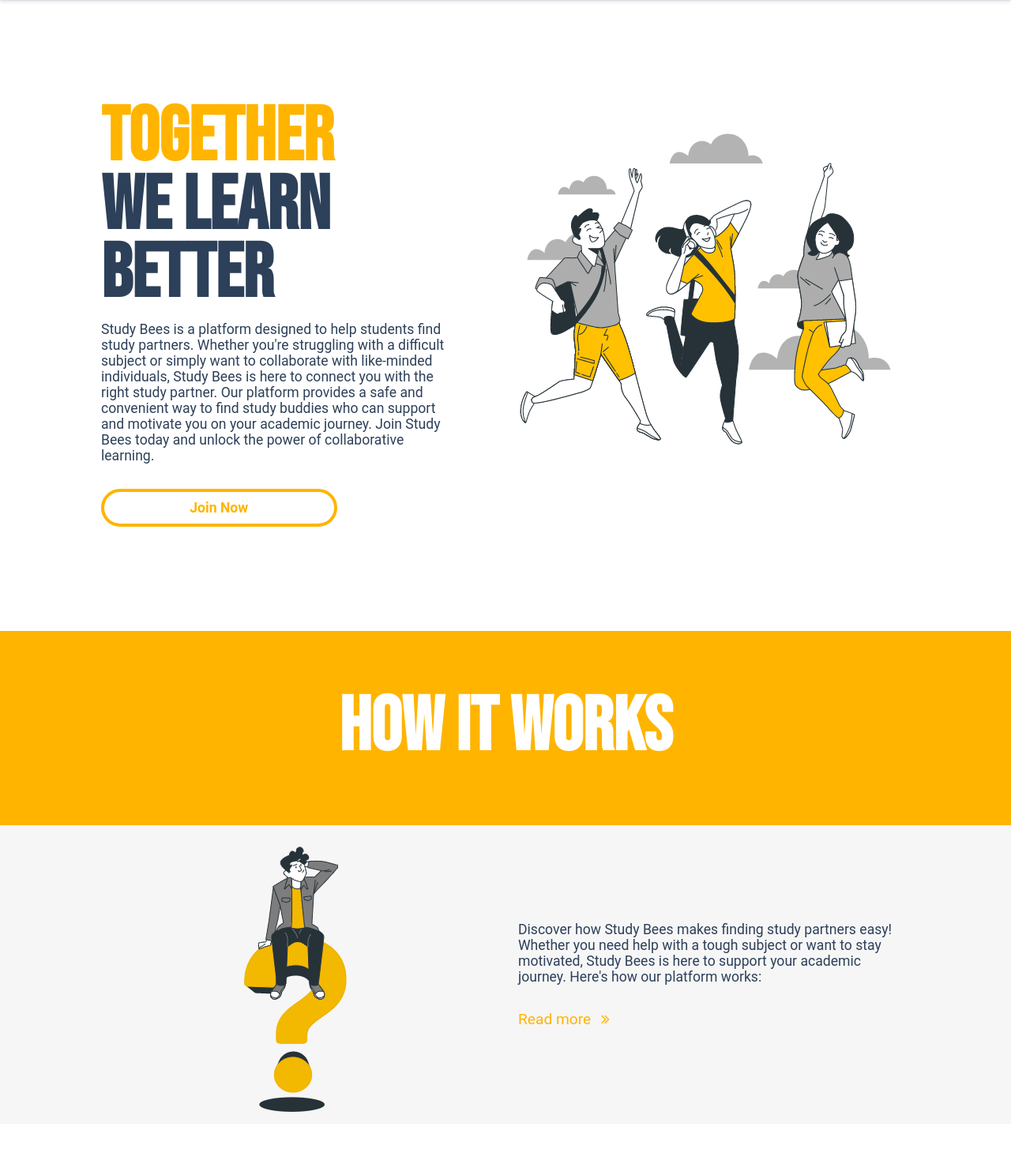
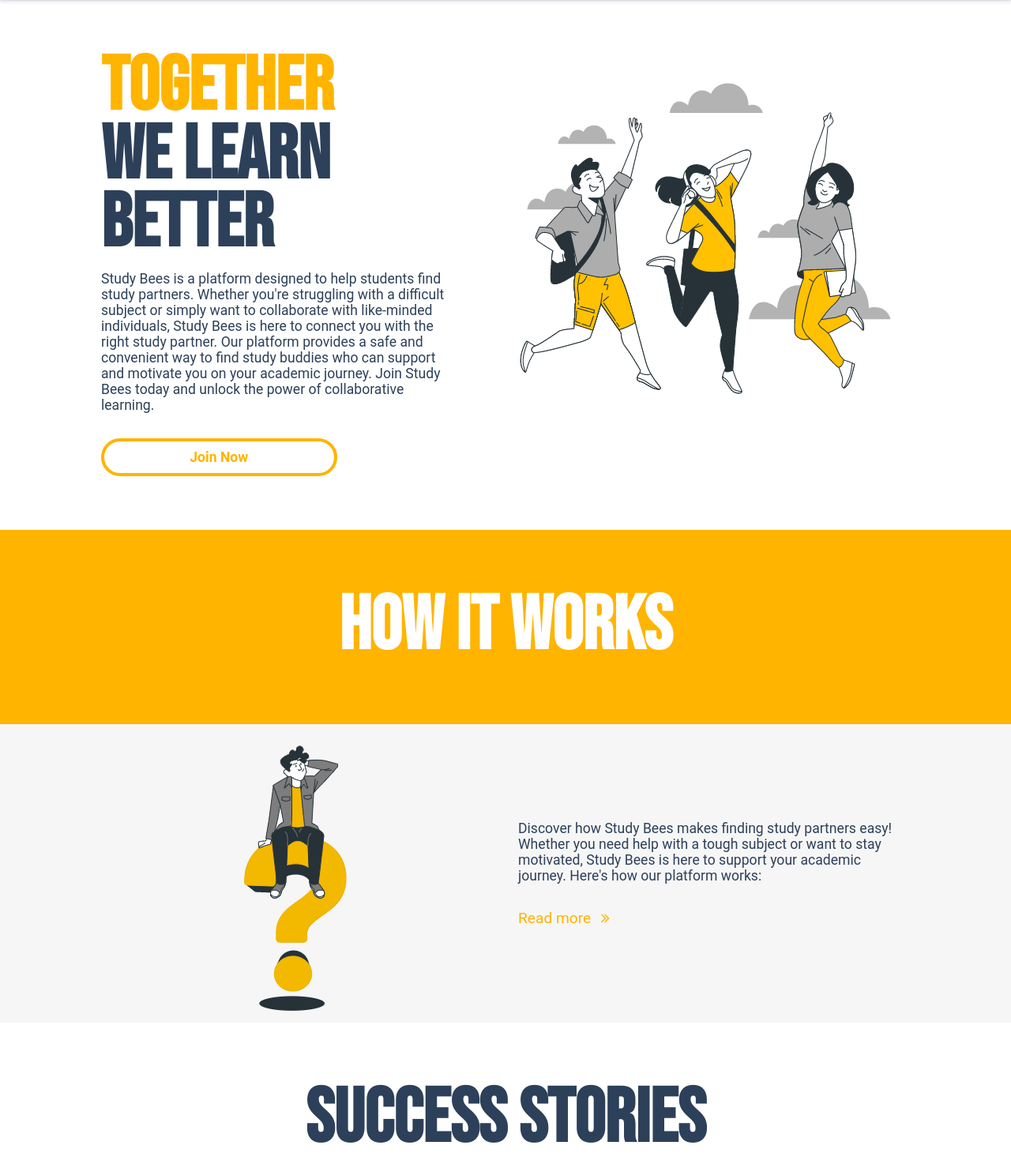
Before and after one commit to theekshana-nirmal/study-bees, a PHP site: page / in a window 1280 px wide. Shown: the part 102-1576 px from the top of the page at 79% size. Run offline with PHP 8.4, Linux system fonts and the light colour scheme.

Commit message:
change gap of hero section

```diff
--- a/assets/css/style.css
+++ b/assets/css/style.css
@@ -15,7 +15,7 @@ body {
 
 /* HERO SECTION */
 .hero-section{
-    padding: 8rem 0;
+    padding: 4rem 0;
 }
 .hero-section>.container {
     display: flex;
```
